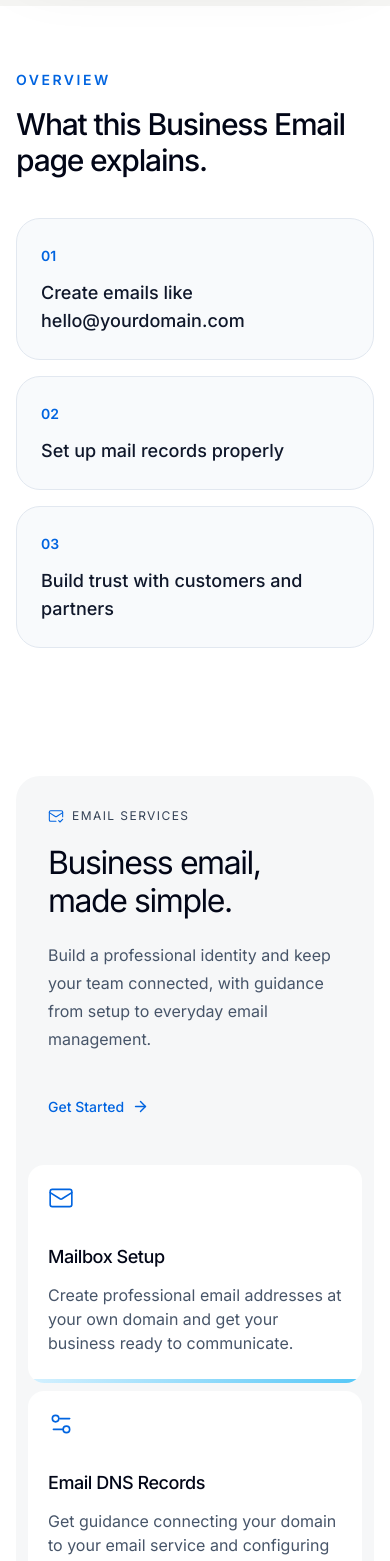
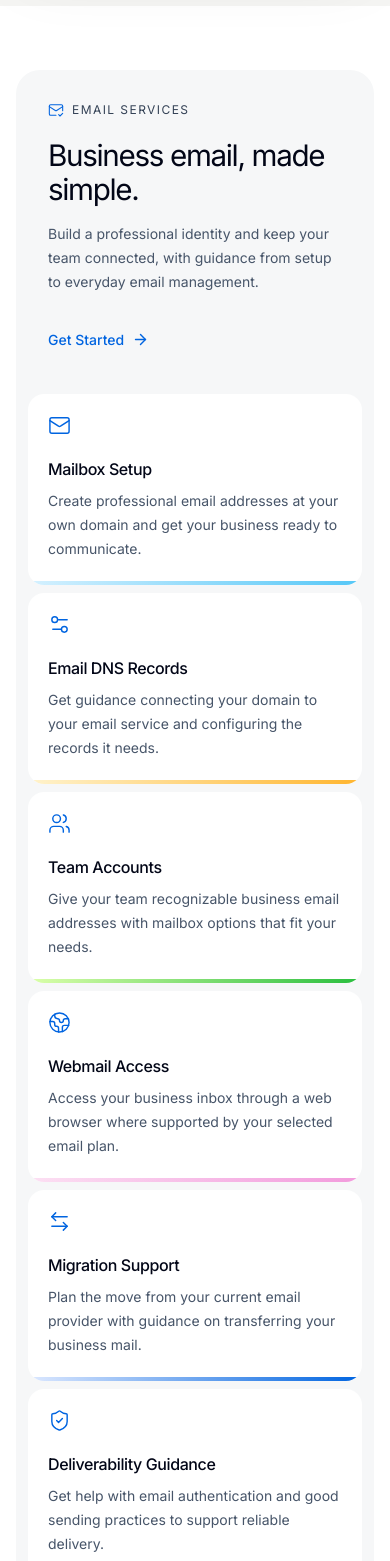
Before and after one commit to octalve-core/octalve-cloud, a Next.js app: page /email in a window 390 px wide. Shown: the part 1100-2661 px from the top of the page. Built offline with nearby package versions, Linux system fonts and the light colour scheme; no server answers.

Commit message:
Compact email and SSL services and comment out redundant sections

```diff
--- /dev/null
+++ b/src/features/cloud/components/ServiceFeatures.tsx
@@ -0,0 +1,26 @@
+import Link from "next/link";
+import { ArrowRight, type LucideIcon } from "lucide-react";
+
+type Service = { icon: LucideIcon; title: string; description: string };
+type Props = { id: string; label: string; heading: string; description: string; href: string; icon: LucideIcon; services: readonly Service[] };
+const accents = ["from-[#D5F1FF] to-[#55C7F7]", "from-[#FFF3CD] to-[#FFB52E]", "from-[#DBFFAA] to-[#29BE3E]", "from-[#FCE0F3] to-[#F29ADC]", "from-[#DCE8FF] to-[#0064E0]", "from-[#FFE0D8] to-[#FC7E24]"];
+
+export function ServiceFeatures({id,label,heading,description,href,icon:SectionIcon,services}:Props) {
+ return <section aria-labelledby={id} className="bg-white px-4 py-16 sm:px-6 lg:px-8 lg:py-24">
+  <div className="mx-auto grid max-w-7xl gap-3 rounded-[24px] bg-[#F6F7F8] p-3 sm:p-4 lg:grid-cols-[1fr_3fr]">
+   <div className="flex min-w-0 flex-col p-5 sm:p-6 lg:p-7">
+    <p className="flex items-center gap-2 text-xs font-normal uppercase tracking-[0.12em] text-slate-700"><SectionIcon size={16} strokeWidth={1.6} className="shrink-0 text-cloud-blue" aria-hidden="true"/>{label}</p>
+    <h2 id={id} className="mt-5 text-[clamp(1.85rem,2.7vw,2.6rem)] font-normal leading-[1.15] tracking-[-0.045em] text-slate-950">{heading}</h2>
+    <p className="mt-4 text-sm leading-6 text-slate-600">{description}</p>
+    <div className="mt-6 lg:mt-auto lg:pt-8"><Link href={href} className="inline-flex min-h-11 items-center gap-2 rounded-md text-sm font-medium text-cloud-blue hover:underline focus-visible:outline focus-visible:outline-2 focus-visible:outline-offset-4 focus-visible:outline-cloud-blue">Get Started <ArrowRight size={17} aria-hidden="true"/></Link></div>
+   </div>
+   <div className="grid min-w-0 grid-cols-1 gap-2 sm:grid-cols-2 lg:grid-cols-3">
+    {services.map(({icon:Icon,title,description},i)=><article key={title} className="relative flex min-w-0 flex-col overflow-hidden rounded-2xl bg-white p-5 pb-6 lg:min-h-[180px]">
+      <Icon size={23} strokeWidth={1.5} className="shrink-0 text-cloud-blue" aria-hidden="true"/>
+      <div className="mt-5 lg:mt-auto lg:pt-5"><h3 className="break-words text-base font-medium tracking-tight text-slate-950">{title}</h3><p className="mt-2 text-sm leading-6 text-slate-600">{description}</p></div>
+      <span aria-hidden="true" className={`absolute inset-x-0 bottom-0 h-1 bg-gradient-to-r ${accents[i%accents.length]}`}/>
+    </article>)}
+   </div>
+  </div>
+ </section>;
+}
--- a/src/features/cloud/email/components/Services.tsx
+++ b/src/features/cloud/email/components/Services.tsx
@@ -1,38 +1,13 @@
-import Link from "next/link";
-import { ArrowRight, Mail, Settings2, Users, Globe2, ArrowLeftRight, ShieldCheck, MailCheck } from "lucide-react";
-
+import { Mail, Settings2, Users, Globe2, ArrowLeftRight, ShieldCheck, MailCheck } from "lucide-react";
+import { ServiceFeatures } from "@/features/cloud/components/ServiceFeatures";
 const services = [
-  { icon: Mail, title: "Mailbox Setup", description: "Create professional email addresses at your own domain and get your business ready to communicate.", accent: "from-[#D5F1FF] to-[#55C7F7]" },
-  { icon: Settings2, title: "Email DNS Records", description: "Get guidance connecting your domain to your email service and configuring the records it needs.", accent: "from-[#FFF3CD] to-[#FFB52E]" },
-  { icon: Users, title: "Team Accounts", description: "Give your team recognizable business email addresses with mailbox options that fit your needs.", accent: "from-[#DBFFAA] to-[#29BE3E]" },
-  { icon: Globe2, title: "Webmail Access", description: "Access your business inbox through a web browser where supported by your selected email plan.", accent: "from-[#FCE0F3] to-[#F29ADC]" },
-  { icon: ArrowLeftRight, title: "Migration Support", description: "Plan the move from your current email provider with guidance on transferring your business mail.", accent: "from-[#DCE8FF] to-[#0064E0]" },
-  { icon: ShieldCheck, title: "Deliverability Guidance", description: "Get help with email authentication and good sending practices to support reliable delivery.", accent: "from-[#FFE0D8] to-[#FC7E24]" },
+  { icon: Mail, title: "Mailbox Setup", description: "Create professional email addresses at your own domain and get your business ready to communicate." },
+  { icon: Settings2, title: "Email DNS Records", description: "Get guidance connecting your domain to your email service and configuring the records it needs." },
+  { icon: Users, title: "Team Accounts", description: "Give your team recognizable business email addresses with mailbox options that fit your needs." },
+  { icon: Globe2, title: "Webmail Access", description: "Access your business inbox through a web browser where supported by your selected email plan." },
+  { icon: ArrowLeftRight, title: "Migration Support", description: "Plan the move from your current email provider with guidance on transferring your business mail." },
+  { icon: ShieldCheck, title: "Deliverability Guidance", description: "Get help with email authentication and good sending practices to support reliable delivery." },
 ];
 
-export function Services() {
-  return (
-    <section aria-labelledby="email-services-title" className="bg-white px-4 py-16 sm:px-6 lg:px-8 lg:py-24">
-      <div className="mx-auto grid max-w-7xl gap-4 rounded-[24px] bg-[#F6F7F8] p-3 sm:p-4 lg:grid-cols-[2fr_3fr]">
-        <div className="flex min-w-0 flex-col p-5 sm:p-8 lg:p-9">
-          <p className="flex items-center gap-2 text-xs font-normal uppercase tracking-[0.12em] text-slate-700"><MailCheck size={16} strokeWidth={1.6} className="text-cloud-blue" aria-hidden="true" /> Email services</p>
-          <h2 id="email-services-title" className="mt-5 max-w-md text-[clamp(2rem,3.5vw,3rem)] font-normal leading-[1.2] tracking-[-0.045em] text-slate-950">Business email, made simple.</h2>
-          <p className="mt-5 max-w-md text-base leading-7 text-slate-600">Build a professional identity and keep your team connected, with guidance from setup to everyday email management.</p>
-          <div className="mt-8 lg:mt-auto lg:pt-12"><Link href="#email-plans" className="inline-flex min-h-11 items-center gap-2 rounded-md text-sm font-medium text-cloud-blue hover:underline focus-visible:outline focus-visible:outline-2 focus-visible:outline-offset-4 focus-visible:outline-cloud-blue">Get Started <ArrowRight size={17} aria-hidden="true" /></Link></div>
-        </div>
-        <div className="grid min-w-0 grid-cols-1 gap-2 sm:grid-cols-2">
-          {services.map(({ icon: Icon, title, description, accent }) => (
-            <article key={title} className="relative flex min-w-0 flex-col overflow-hidden rounded-2xl bg-white p-5 pb-7 sm:p-6 sm:pb-8 lg:min-h-[230px]">
-              <Icon size={26} strokeWidth={1.5} className="shrink-0 text-cloud-blue" aria-hidden="true" />
-              <div className="mt-8 lg:mt-auto lg:pt-8">
-                <h3 className="text-lg font-medium tracking-tight text-slate-950">{title}</h3>
-                <p className="mt-3 text-base leading-6 text-slate-600">{description}</p>
-              </div>
-              <span aria-hidden="true" className={`absolute inset-x-0 bottom-0 h-1 bg-gradient-to-r ${accent}`} />
-            </article>
-          ))}
-        </div>
-      </div>
-    </section>
-  );
-}
+
+export function Services(){return <ServiceFeatures id="email-services-title" label="Email services" heading="Business email, made simple." description="Build a professional identity and keep your team connected, with guidance from setup to everyday email management." href="#email-plans" icon={MailCheck} services={services}/>;}
--- a/src/features/cloud/email/page.tsx
+++ b/src/features/cloud/email/page.tsx
@@ -1,10 +1,10 @@
 import { CloudShell } from "@/features/cloud/components/CloudShell";
 import { Hero } from "./components/Hero";
-import { Overview } from "./components/Overview";
+// import { Overview } from "./components/Overview";
 import { Services } from "./components/Services";
 import { Packages } from "./components/Packages";
 import { ServiceDomainSearch } from "@/features/cloud/components/ServiceDomainSearch";
-import { WhyOctalveCloud } from "./components/WhyOctalveCloud";
+// import { WhyOctalveCloud } from "./components/WhyOctalveCloud";
 import { Migration } from "./components/Migration";
 import { FAQ } from "./components/FAQ";
 import { CTA } from "@/features/cloud/home/components/CTA";
@@ -13,11 +13,11 @@ export function CloudEmailPage() {
   return (
     <CloudShell>
       <Hero />
-      <Overview />
+      {/* <Overview /> */}
       <Services />
       <div id="email-plans" className="scroll-mt-32"><Packages /></div>
       <ServiceDomainSearch />
-      <WhyOctalveCloud />
+      {/* <WhyOctalveCloud /> */}
       <Migration />
       <FAQ />
       <CTA />
--- a/src/features/cloud/migration/page.tsx
+++ b/src/features/cloud/migration/page.tsx
@@ -5,7 +5,7 @@ import { Hero } from "./components/Hero";
 // import { Packages } from "./components/Packages";
 import { ServiceDomainSearch } from "@/features/cloud/components/ServiceDomainSearch";
 // import { WhyOctalveCloud } from "./components/WhyOctalveCloud";
-import { Migration } from "./components/Migration";
+// import { Migration } from "./components/Migration";
 import { FAQ } from "./components/FAQ";
 import { CTA } from "@/features/cloud/home/components/CTA";
 
@@ -18,7 +18,7 @@ export function CloudMigrationPage() {
       <Services />
       <Packages />
       <WhyOctalveCloud /> */}
-      <Migration />
+      {/* <Migration /> */}
       <ServiceDomainSearch />
       <FAQ />
       <CTA />
--- a/src/features/cloud/security/page.tsx
+++ b/src/features/cloud/security/page.tsx
@@ -1,10 +1,10 @@
 import { CloudShell } from "@/features/cloud/components/CloudShell";
 import { Hero } from "./components/Hero";
-import { Overview } from "./components/Overview";
+// import { Overview } from "./components/Overview";
 import { Services } from "./components/Services";
 import { Packages } from "./components/Packages";
 import { ServiceDomainSearch } from "@/features/cloud/components/ServiceDomainSearch";
-import { WhyOctalveCloud } from "./components/WhyOctalveCloud";
+// import { WhyOctalveCloud } from "./components/WhyOctalveCloud";
 import { Migration } from "./components/Migration";
 import { FAQ } from "./components/FAQ";
 import { CTA } from "@/features/cloud/home/components/CTA";
@@ -13,11 +13,11 @@ export function CloudSecurityPage() {
   return (
     <CloudShell>
       <Hero />
-      <Overview />
+      {/* <Overview /> */}
       <Services />
       <div id="security-plans" className="scroll-mt-32"><Packages /></div>
       <ServiceDomainSearch />
-      <WhyOctalveCloud />
+      {/* <WhyOctalveCloud /> */}
       <Migration />
       <FAQ />
       <CTA />
```
Also changed, not shown: src/features/cloud/security/components/Services.tsx (+10 -28 lines), 1 other file (tests, documents, lock files or other folders).
